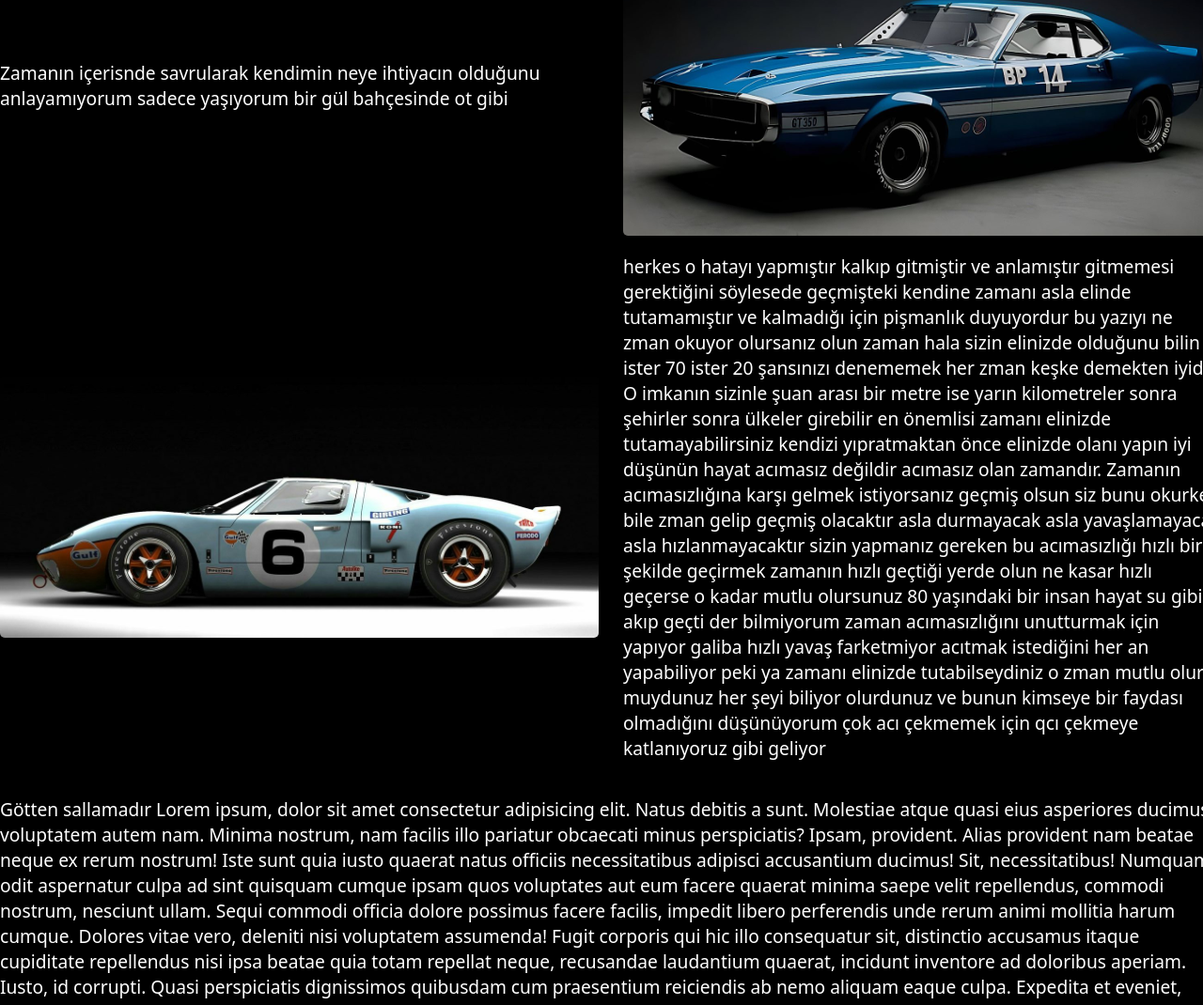
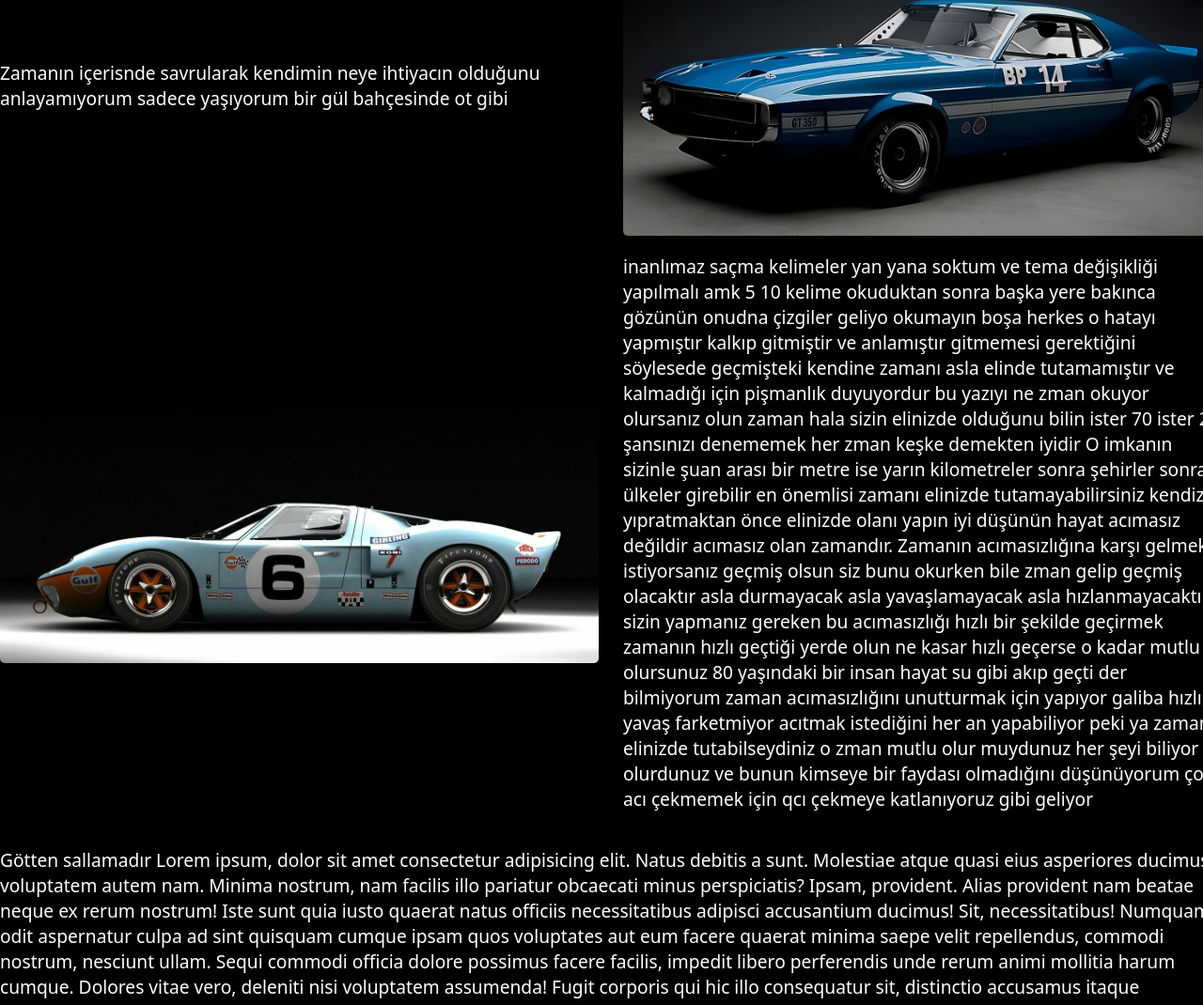
Before and after one commit to RanchSos/Mainworld, a plain HTML site: page Yazılar/Baslık1.html in a window 1280 px wide. Shown: the part 854-1924 px from the top of the page at 94% size. Drawn offline with Linux system fonts and the light colour scheme.

Commit message:
FourMore

```diff
--- a/Yazılar/Baslık1.html
+++ b/Yazılar/Baslık1.html
@@ -40,6 +40,7 @@
       <div class="image-text">
         <img src="Resimler/vvv.jpg" alt="Resim 2" />
         <p>
+          inanlımaz saçma kelimeler yan yana soktum ve tema değişikliği yapılmalı amk 5 10 kelime okuduktan sonra başka yere bakınca gözünün onudna çizgiler geliyo okumayın boşa
           herkes o hatayı yapmıştır kalkıp gitmiştir ve anlamıştır gitmemesi gerektiğini söylesede geçmişteki kendine zamanı asla elinde tutamamıştır ve kalmadığı için pişmanlık duyuyordur bu yazıyı ne zman okuyor olursanız olun zaman hala sizin elinizde olduğunu bilin ister 70 ister 20 şansınızı denememek her zman keşke demekten iyidir
           O imkanın sizinle şuan arası bir metre ise yarın kilometreler sonra şehirler sonra ülkeler girebilir en önemlisi zamanı elinizde tutamayabilirsiniz kendizi yıpratmaktan önce elinizde olanı yapın iyi düşünün hayat acımasız değildir acımasız olan zamandır.
           Zamanın acımasızlığına karşı gelmek istiyorsanız geçmiş olsun siz bunu okurken bile zman gelip geçmiş olacaktır asla durmayacak asla yavaşlamayacak asla hızlanmayacaktır sizin yapmanız gereken bu acımasızlığı hızlı bir şekilde geçirmek zamanın hızlı geçtiği yerde olun ne kasar hızlı geçerse o kadar mutlu olursunuz 80 yaşındaki bir insan hayat su gibi akıp geçti der bilmiyorum zaman acımasızlığını unutturmak için yapıyor galiba hızlı yavaş farketmiyor acıtmak istediğini her an yapabiliyor peki ya zamanı elinizde tutabilseydiniz o zman mutlu olur muydunuz her şeyi biliyor olurdunuz ve bunun kimseye bir faydası olmadığını düşünüyorum çok acı çekmemek için qcı çekmeye katlanıyoruz gibi geliyor
```
